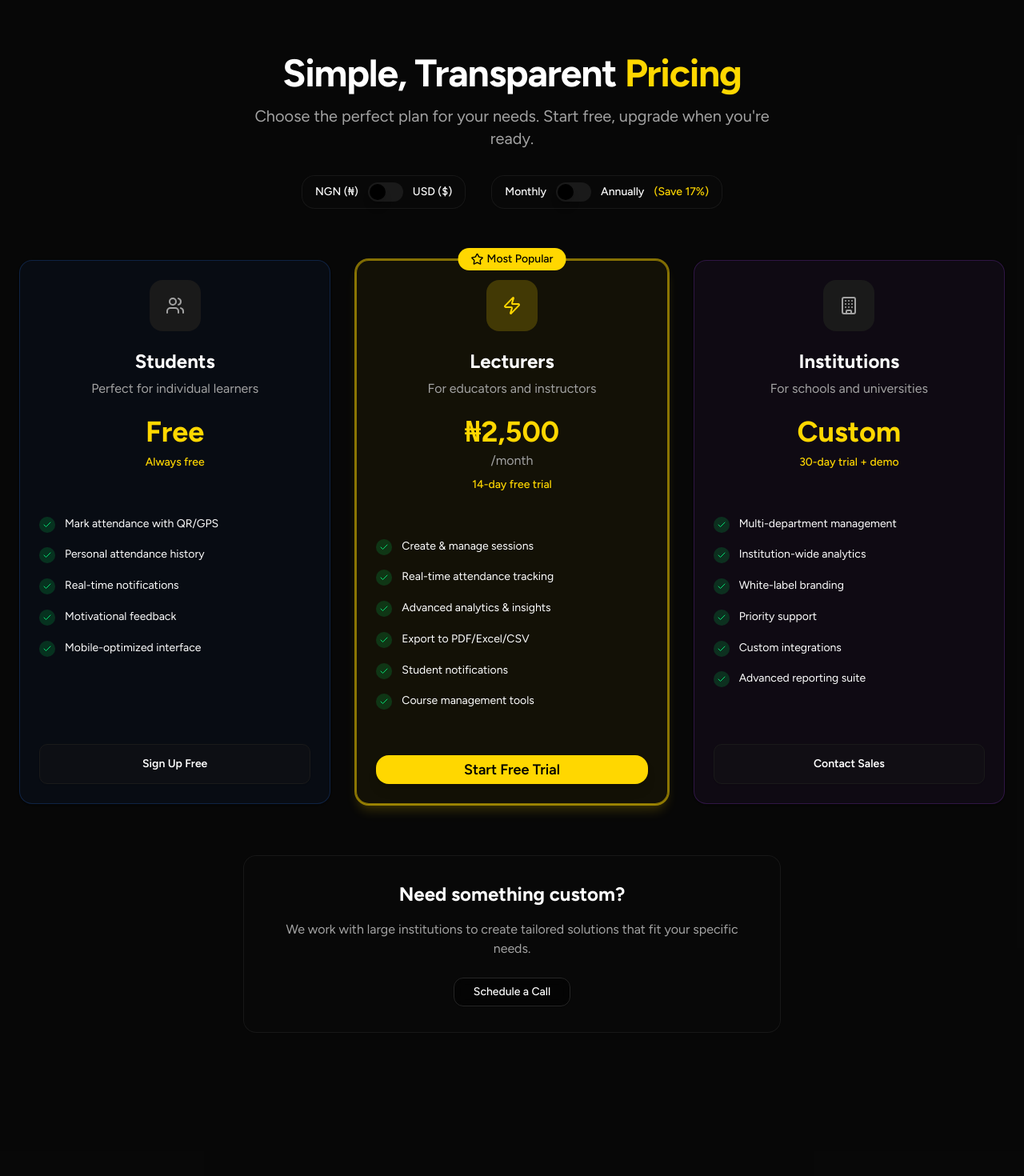
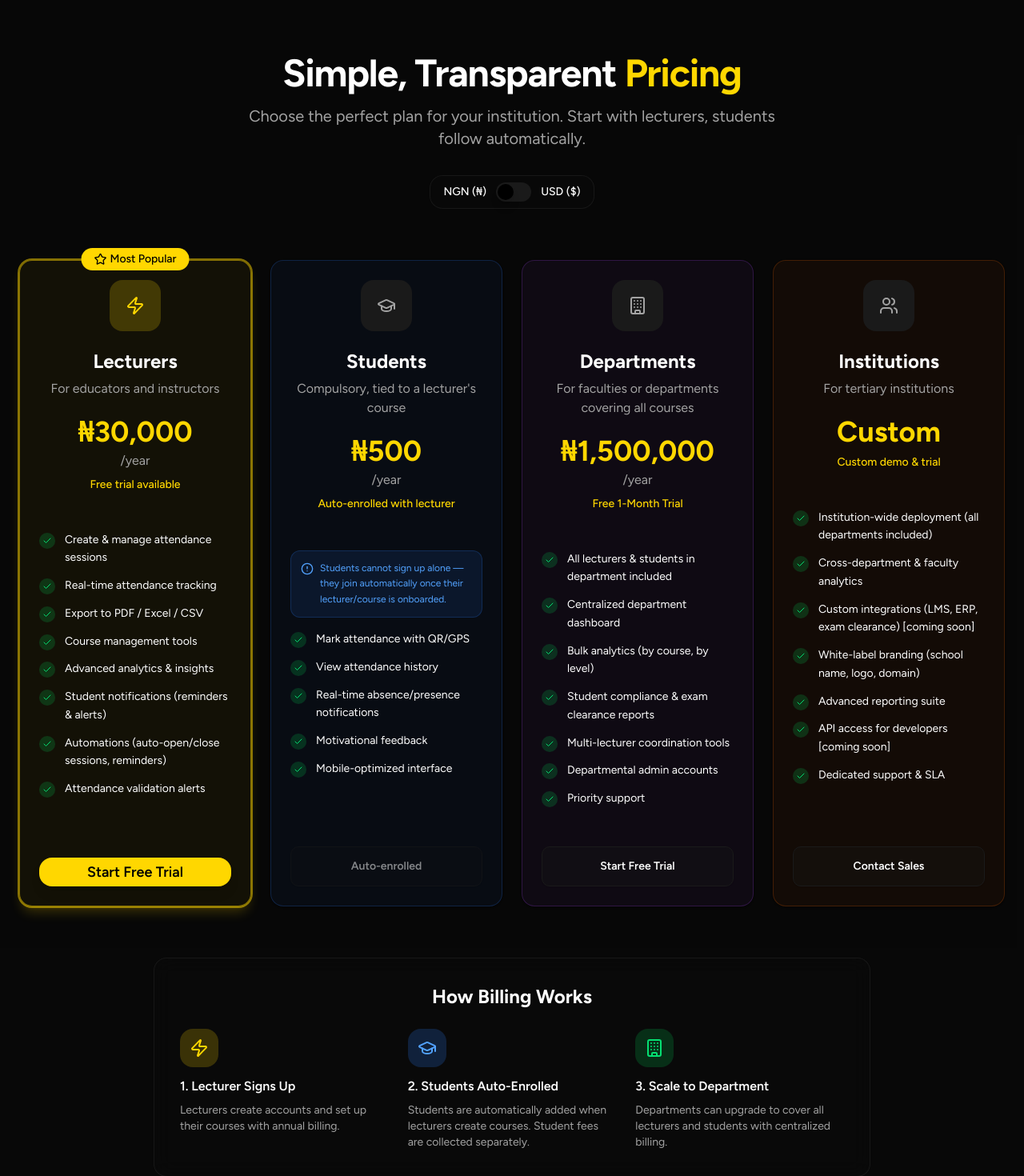
Before and after one commit to CodeGallantX/Presently, a Next.js app: page / in a window 1280 px wide. Shown: the part 5420-6890 px from the top of the page at 80% size. Built offline with nearby package versions, Linux system fonts and the light colour scheme.

Commit message:
Update Pricing Section with New Plans

```diff
--- a/components/landing/Pricing.jsx
+++ b/components/landing/Pricing.jsx
@@ -5,73 +5,113 @@ import { Card, CardHeader, CardTitle, CardDescription, CardContent, CardFooter }
 import { Button } from "@/components/ui/button";
 import { Switch } from "@/components/ui/switch";
 import { Label } from "@/components/ui/label";
-import { Check, Star, Zap, Users, Building } from "lucide-react";
+import { Check, Star, Zap, Users, Building, GraduationCap, AlertCircle } from "lucide-react";
 import { useRouter } from "next/navigation";
 import { cn } from "@/lib/utils";
 
 const plans = [
   {
+    title: "Lecturers",
+    subtitle: "For educators and instructors",
+    icon: <Zap className="w-6 h-6" />,
+    price: {
+      naira: { monthly: "₦30,000", annually: "₦30,000" },
+      dollar: { monthly: "$50", annually: "$50" }
+    },
+    priceDetails: { monthly: "/year", annually: "/year" },
+    trial: "Free trial available",
+    features: [
+      "Create & manage attendance sessions",
+      "Real-time attendance tracking",
+      "Export to PDF / Excel / CSV",
+      "Course management tools",
+      "Advanced analytics & insights",
+      "Student notifications (reminders & alerts)",
+      "Automations (auto-open/close sessions, reminders)",
+      "Attendance validation alerts"
+    ],
+    cta: "Start Free Trial",
+    popular: true,
+    color: "border-primary/50 bg-primary/5",
+    note: ""
+  },
+  {
     title: "Students",
-    subtitle: "Perfect for individual learners",
-    icon: <Users className="w-6 h-6" />,
-    price: { naira: { monthly: "Free", annually: "Free" }, dollar: { monthly: "Free", annually: "Free" } },
-    priceDetails: "",
-    trial: "Always free",
+    subtitle: "Compulsory, tied to a lecturer's course",
+    icon: <GraduationCap className="w-6 h-6" />,
+    price: {
+      naira: { monthly: "₦500", annually: "₦500" },
+      dollar: { monthly: "$1", annually: "$1" }
+    },
+    priceDetails: { monthly: "/year", annually: "/year" },
+    trial: "Auto-enrolled with lecturer",
     features: [
       "Mark attendance with QR/GPS",
-      "Personal attendance history",
-      "Real-time notifications",
+      "View attendance history",
+      "Real-time absence/presence notifications",
       "Motivational feedback",
       "Mobile-optimized interface"
     ],
-    cta: "Sign Up Free",
+    cta: "Auto-enrolled",
     popular: false,
-    color: "border-blue-500/20 bg-blue-500/5"
+    color: "border-blue-500/20 bg-blue-500/5",
+    note: "Students cannot sign up alone — they join automatically once their lecturer/course is onboarded.",
+    disabled: true
   },
   {
-    title: "Lecturers",
-    subtitle: "For educators and instructors",
-    icon: <Zap className="w-6 h-6" />,
-    price: { naira: { monthly: "₦2,500", annually: "₦25,000" }, dollar: { monthly: "$1.70", annually: "$17" } },
+    title: "Departments",
+    subtitle: "For faculties or departments covering all courses",
+    icon: <Building className="w-6 h-6" />,
+    price: {
+      naira: { monthly: "₦150,000", annually: "₦1,500,000" },
+      dollar: { monthly: "$200", annually: "$2,000" }
+    },
     priceDetails: { monthly: "/month", annually: "/year" },
-    trial: "14-day free trial",
+    trial: "Free 1-Month Trial",
     features: [
-      "Create & manage sessions",
-      "Real-time attendance tracking",
-      "Advanced analytics & insights",
-      "Export to PDF/Excel/CSV",
-      "Student notifications",
-      "Course management tools"
+      "All lecturers & students in department included",
+      "Centralized department dashboard",
+      "Bulk analytics (by course, by level)",
+      "Student compliance & exam clearance reports",
+      "Multi-lecturer coordination tools",
+      "Departmental admin accounts",
+      "Priority support"
     ],
     cta: "Start Free Trial",
-    popular: true,
-    color: "border-primary/50 bg-primary/5"
+    popular: false,
+    color: "border-purple-500/20 bg-purple-500/5",
+    note: ""
   },
   {
     title: "Institutions",
-    subtitle: "For schools and universities",
-    icon: <Building className="w-6 h-6" />,
-    price: { naira: { monthly: "Custom", annually: "Custom" }, dollar: { monthly: "Custom", annually: "Custom" } },
-    priceDetails: "",
-    trial: "30-day trial + demo",
+    subtitle: "For tertiary institutions",
+    icon: <Users className="w-6 h-6" />,
+    price: {
+      naira: { monthly: "Custom", annually: "Custom" },
+      dollar: { monthly: "Custom", annually: "Custom" }
+    },
+    priceDetails: { monthly: "", annually: "" },
+    trial: "Custom demo & trial",
     features: [
-      "Multi-department management",
-      "Institution-wide analytics",
-      "White-label branding",
-      "Priority support",
-      "Custom integrations",
-      "Advanced reporting suite"
+      "Institution-wide deployment (all departments included)",
+      "Cross-department & faculty analytics",
+      "Custom integrations (LMS, ERP, exam clearance) [coming soon]",
+      "White-label branding (school name, logo, domain)",
+      "Advanced reporting suite",
+      "API access for developers [coming soon]",
+      "Dedicated support & SLA"
     ],
     cta: "Contact Sales",
     popular: false,
-    color: "border-purple-500/20 bg-purple-500/5"
+    color: "border-orange-500/20 bg-orange-500/5",
+    note: ""
   },
 ];
 
 const Pricing = ({ setActiveSection }) => {
   const router = useRouter();
   const [currency, setCurrency] = useState("naira");
-  const [billingCycle, setBillingCycle] = useState("monthly");
+  const [billingCycle, setBillingCycle] = useState("annually");
 
   const ref = useRef(null);
   const isInView = useInView(ref, { amount: 0.3 });
@@ -83,12 +123,13 @@ const Pricing = ({ setActiveSection }) => {
   }, [isInView, setActiveSection]);
 
   const handleCtaClick = (cta, planTitle) => {
-    if (planTitle === "Lecturers") {
+    if (planTitle === "Lecturers" || planTitle === "Departments") {
       router.push('/payment');
-    } else if (cta.includes("Sign Up")) {
-      router.push('/auth/signup');
     } else if (cta.includes("Contact")) {
       window.location.href = "mailto:sales@presently.app";
+    } else if (planTitle === "Students") {
+      // Do nothing for disabled student plan
+      return;
     }
   };
 
@@ -107,11 +148,11 @@ const Pricing = ({ setActiveSection }) => {
             <span className="text-primary"> Pricing</span>
           </h2>
           <p className="text-xl text-muted-foreground max-w-2xl mx-auto mb-8">
-            Choose the perfect plan for your needs. Start free, upgrade when you're ready.
+            Choose the perfect plan for your institution. Start with lecturers, students follow automatically.
           </p>
 
-          {/* Currency and billing toggles */}
-          <div className="flex flex-col sm:flex-row items-center justify-center gap-8 mb-12">
+          {/* Currency toggle */}
+          <div className="flex items-center justify-center gap-8 mb-12">
             <div className="flex items-center gap-3 glass-card px-4 py-2 rounded-full">
               <Label htmlFor="currency-switch" className="text-sm font-medium">NGN (₦)</Label>
               <Switch
@@ -121,22 +162,10 @@ const Pricing = ({ setActiveSection }) => {
               />
               <Label htmlFor="currency-switch" className="text-sm font-medium">USD ($)</Label>
             </div>
-            <div className="flex items-center gap-3 glass-card px-4 py-2 rounded-full">
-              <Label htmlFor="billing-switch" className="text-sm font-medium">Monthly</Label>
-              <Switch
-                id="billing-switch"
-                checked={billingCycle === 'annually'}
-                onCheckedChange={(checked) => setBillingCycle(checked ? 'annually' : 'monthly')}
-              />
-              <Label htmlFor="billing-switch" className="text-sm font-medium">
-                Annually
-                <span className="text-primary ml-1">(Save 17%)</span>
-              </Label>
-            </div>
           </div>
         </motion.div>
 
-        <div className="grid grid-cols-1 lg:grid-cols-3 gap-8 items-stretch">
+        <div className="grid grid-cols-1 lg:grid-cols-2 xl:grid-cols-4 gap-6 items-stretch">
           {plans.map((plan, index) => (
             <motion.div
               key={index}
@@ -144,11 +173,16 @@ const Pricing = ({ setActiveSection }) => {
               whileInView={{ opacity: 1, y: 0 }}
               viewport={{ once: true }}
               transition={{ duration: 0.6, delay: index * 0.1 }}
+              className={cn(
+                "relative",
+                plan.disabled && "opacity-75"
+              )}
             >
               <Card className={cn(
                 "relative h-full flex flex-col transition-all duration-300 hover:shadow-2xl",
                 plan.color,
-                plan.popular && "ring-2 ring-primary/50 shadow-lg shadow-primary/20"
+                plan.popular && "ring-2 ring-primary/50 shadow-lg shadow-primary/20",
+                plan.disabled && "cursor-not-allowed"
               )}>
                 {plan.popular && (
                   <div className="absolute -top-4 left-1/2 -translate-x-1/2">
@@ -159,7 +193,7 @@ const Pricing = ({ setActiveSection }) => {
                   </div>
                 )}
 
-                <CardHeader className="text-center pb-8">
+                <CardHeader className="text-center pb-6">
                   <div className={cn(
                     "w-16 h-16 mx-auto rounded-2xl flex items-center justify-center mb-4 transition-all duration-300",
                     plan.popular ? "bg-primary/20 text-primary" : "bg-muted text-muted-foreground"
@@ -180,7 +214,16 @@ const Pricing = ({ setActiveSection }) => {
                 </CardHeader>
 
                 <CardContent className="flex-grow">
-                  <ul className="space-y-4">
+                  {plan.note && (
+                    <div className="mb-4 p-3 bg-blue-500/10 border border-blue-500/20 rounded-lg">
+                      <div className="flex items-start gap-2">
+                        <AlertCircle className="w-4 h-4 text-blue-400 mt-0.5 flex-shrink-0" />
+                        <p className="text-xs text-blue-400 leading-relaxed">{plan.note}</p>
+                      </div>
+                    </div>
+                  )}
+
+                  <ul className="space-y-3">
                     {plan.features.map((feature, i) => (
                       <li key={i} className="flex items-start gap-3">
                         <div className="w-5 h-5 bg-green-500/20 text-green-400 rounded-full flex items-center justify-center flex-shrink-0 mt-0.5">
@@ -192,13 +235,15 @@ const Pricing = ({ setActiveSection }) => {
                   </ul>
                 </CardContent>
 
-                <CardFooter className="pt-8">
+                <CardFooter className="pt-6">
                   <Button
                     onClick={() => handleCtaClick(plan.cta, plan.title)}
                     variant={plan.popular ? 'default' : 'outline'}
+                    disabled={plan.disabled}
                     className={cn(
                       "w-full py-6 font-semibold transition-all duration-200",
-                      plan.popular && "cta-button"
+                      plan.popular && "cta-button",
+                      plan.disabled && "opacity-50 cursor-not-allowed"
                     )}
                   >
                     {plan.cta}
@@ -209,13 +254,55 @@ const Pricing = ({ setActiveSection }) => {
           ))}
         </div>
 
+        {/* Billing Information */}
+        <motion.div
+          className="mt-16 text-center"
+          initial={{ opacity: 0, y: 50 }}
+          whileInView={{ opacity: 1, y: 0 }}
+          viewport={{ once: true }}
+          transition={{ duration: 0.6, delay: 0.3 }}
+        >
+          <div className="glass-card p-8 max-w-4xl mx-auto">
+            <h3 className="text-2xl font-bold mb-6">How Billing Works</h3>
+            <div className="grid grid-cols-1 md:grid-cols-3 gap-6 text-left">
+              <div className="space-y-2">
+                <div className="w-12 h-12 bg-primary/20 rounded-xl flex items-center justify-center mb-3">
+                  <Zap className="w-6 h-6 text-primary" />
+                </div>
+                <h4 className="font-semibold">1. Lecturer Signs Up</h4>
+                <p className="text-sm text-muted-foreground">
+                  Lecturers create accounts and set up their courses with annual billing.
+                </p>
+              </div>
+              <div className="space-y-2">
+                <div className="w-12 h-12 bg-blue-500/20 rounded-xl flex items-center justify-center mb-3">
+                  <GraduationCap className="w-6 h-6 text-blue-400" />
+                </div>
+                <h4 className="font-semibold">2. Students Auto-Enrolled</h4>
+                <p className="text-sm text-muted-foreground">
+                  Students are automatically added when lecturers create courses. Student fees are collected separately.
+                </p>
+              </div>
+              <div className="space-y-2">
+                <div className="w-12 h-12 bg-green-500/20 rounded-xl flex items-center justify-center mb-3">
+                  <Building className="w-6 h-6 text-green-400" />
+                </div>
+                <h4 className="font-semibold">3. Scale to Department</h4>
+                <p className="text-sm text-muted-foreground">
+                  Departments can upgrade to cover all lecturers and students with centralized billing.
+                </p>
+              </div>
+            </div>
+          </div>
+        </motion.div>
+
         {/* Enterprise CTA */}
         <motion.div
           className="mt-16 text-center"
           initial={{ opacity: 0, y: 50 }}
           whileInView={{ opacity: 1, y: 0 }}
           viewport={{ once: true }}
-          transition={{ duration: 0.6, delay: 0.3 }}
+          transition={{ duration: 0.6, delay: 0.4 }}
         >
           <div className="glass-card p-8 max-w-2xl mx-auto">
             <h3 className="text-2xl font-bold mb-4">Need something custom?</h3>
--- a/components/ui/dialog.jsx
+++ b/components/ui/dialog.jsx
@@ -36,7 +36,7 @@ const DialogContent = React.forwardRef(({
     <DialogPrimitive.Content
       ref={ref}
       className={cn(
-        "fixed left-[50%] top-[50%] z-50 grid w-full max-w-lg translate-x-[-50%] translate-y-[-50%] gap-4 border bg-background p-6 shadow-lg duration-200 data-[state=open]:animate-in data-[state=closed]:animate-out data-[state=closed]:fade-out-0 data-[state=open]:fade-in-0 data-[state=closed]:zoom-out-95 data-[state=open]:zoom-in-95 data-[state=closed]:slide-out-to-left-1/2 data-[state=closed]:slide-out-to-top-[48%] data-[state=open]:slide-in-from-left-1/2 data-[state=open]:slide-in-from-top-[48%] sm:rounded-lg",
+        "fixed left-[50%] top-[50%] z-50 grid w-[95vw] max-w-lg translate-x-[-50%] translate-y-[-50%] gap-4 border bg-background p-6 shadow-lg duration-200 data-[state=open]:animate-in data-[state=closed]:animate-out data-[state=closed]:fade-out-0 data-[state=open]:fade-in-0 data-[state=closed]:zoom-out-95 data-[state=open]:zoom-in-95 data-[state=closed]:slide-out-to-left-1/2 data-[state=closed]:slide-out-to-top-[48%] data-[state=open]:slide-in-from-left-1/2 data-[state=open]:slide-in-from-top-[48%] sm:rounded-lg max-h-[90vh] overflow-y-auto",
         className
       )}
       {...props}>
```
Also changed, not shown: app/globals.css (+9 -0 lines).
